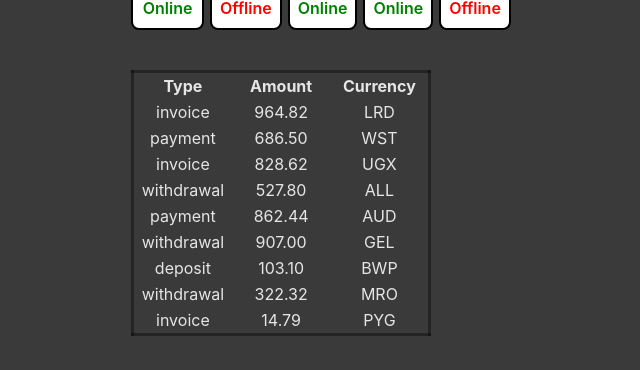
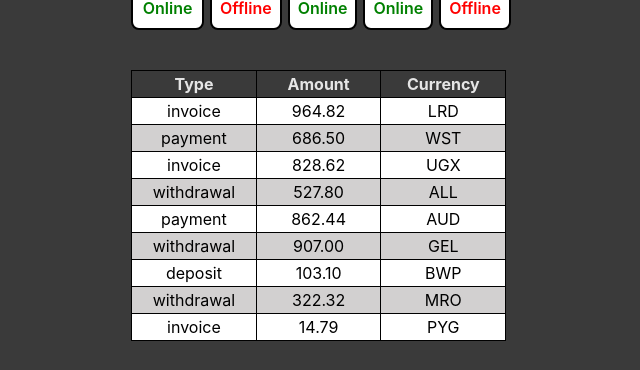
Before and after one commit to LMSerhii/goit-react-hw-01, a React (Vite) app: page / in a window 1280 px wide. Shown: the part 547-917 px from the top of the page, without its empty margins (319-959 px from the left). Built offline with nearby package versions, Linux system fonts and the light colour scheme.

Commit message:
transaction style

```diff
--- a/src/components/TransactionHistory/TransactionHistory.jsx
+++ b/src/components/TransactionHistory/TransactionHistory.jsx
@@ -14,7 +14,7 @@ const TransactionHistory = ({ items }) => {
       <tbody>
         {items.map(({ amount, currency, id, type }) => {
           return (
-            <tr key={id}>
+            <tr className={css.row} key={id}>
               <td>{type}</td>
               <td>{amount}</td>
               <td>{currency}</td>
--- a/src/components/TransactionHistory/TransactionHistory.module.css
+++ b/src/components/TransactionHistory/TransactionHistory.module.css
@@ -1,6 +1,23 @@
 .transactionHistory {
   table-layout: fixed;
-  width: 300px;
+  width: 375px;
   border-collapse: collapse;
-  border: 3px solid rgba(0, 0, 0, 0.381);
+  /* border: 2px solid rgba(0, 0, 0, 0.381); */
 }
+
+td,
+th {
+  border: 1px solid rgb(0, 0, 0);
+}
+
+.row {
+  color: black;
+}
+
+.row:nth-child(2n + 1) {
+  background-color: #fff;
+}
+
+.row:nth-child(2n + 2) {
+  background-color: #d2d0d0;
+}
```
